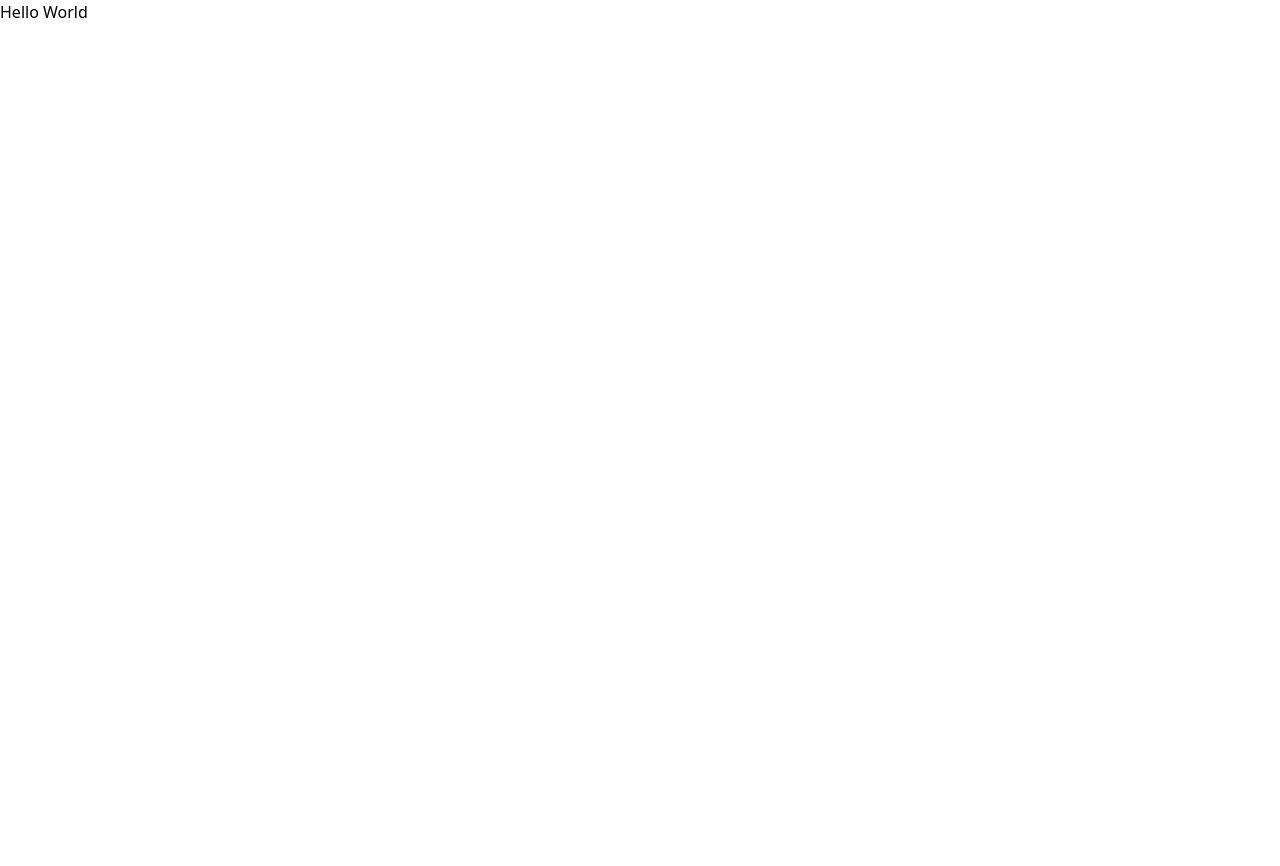
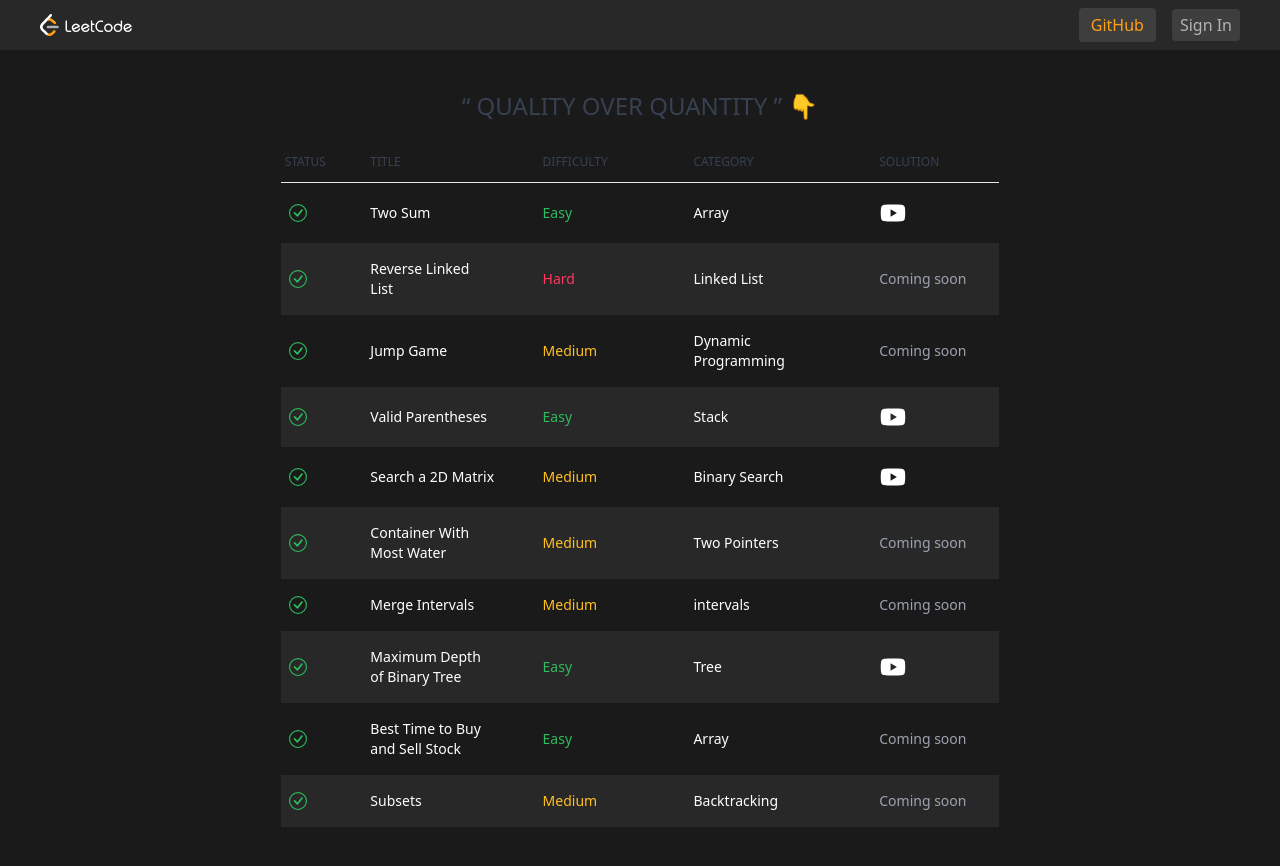
Before and after one commit to sarthaksharma27/Leetcode-clone, a Next.js app: page / in a window 1280 px wide. Before the commit the page ends 800 px from the top, so only its background shows below. Built offline with nearby package versions, Linux system fonts and the light colour scheme.

Commit message:
added mock problem

```diff
--- /dev/null
+++ b/src/components/ProblemsTable/ProblemsTable.tsx
@@ -0,0 +1,49 @@
+import { problems } from '@/mockProblems/problems';
+import { BsCheckCircle } from "react-icons/bs";
+import { AiFillYoutube } from "react-icons/ai";
+import React from 'react';
+import Link from 'next/link';
+
+type ProblemsTableProps = {};
+
+const ProblemsTable: React.FC<ProblemsTableProps> = () => {
+  return (
+    <tbody className='text-white'>
+      {problems.map((doc, idx) => {
+        const difficultyColor =
+          doc.difficulty === "Easy"
+            ? "text-dark-green-s"
+            : doc.difficulty === "Medium"
+            ? "text-dark-yellow"
+            : "text-dark-pink";
+
+        return (
+          <tr className={`${idx % 2 === 1 ? 'bg-dark-layer-1' : ''}`} key={doc.id}>
+            <th className='px-2 py-4 font-medium whitespace-nowrap text-dark-green-s'>
+              <BsCheckCircle fontSize={18} />
+            </th>
+            <td className='px-6 py-4'>
+              <Link className="hover:text-blue-600 cursor-pointer" href={`/problems/${doc.id}`}>
+                {doc.title}
+              </Link>
+            </td>
+            <td className={`px-6 py-4 ${difficultyColor}`}>{doc.difficulty}</td>
+            <td className={`px-6 py-4 ${doc.category}`}>{doc.category}</td>
+            <td className={`px-6 py-4`}>
+              {doc.videoId ? (
+                <AiFillYoutube
+                  fontSize={'28'}
+                  className="cursor-pointer hover:text-red-600"
+                />
+              ) : (
+                <p className='text-gray-400'>Coming soon</p>
+              )}
+            </td>
+          </tr>
+        );
+      })}
+    </tbody>
+  );
+};
+
+export default ProblemsTable;
--- /dev/null
+++ b/src/components/Topbar/Topbar.tsx
@@ -0,0 +1,34 @@
+import Link from 'next/link';
+import React from 'react';
+
+type TopbarProps = {};
+
+const Topbar: React.FC<TopbarProps> = () => {
+  return (
+    <nav className="relative flex h-[50px] w-full items-center px-5 bg-dark-layer-1 text-dark-gray-7">
+      <div className={`flex w-full items-center justify-between max-w-[1200px] mx-auto`}>
+        <Link href="/" className='h-[22px] flex-1'>
+            <img src="/logo-full.png" alt="Logo" className='h-full' />
+        </Link>
+
+        <div className="flex items-center space-x-4 flex-1 justify-end">
+          <div>
+            <a
+              href="https://github.com/sarthaksharma27/Leetcode-clone"
+              target="_blank"
+              rel="noreferrer"
+              className="bg-dark-fill-3 py-1.5 px-3 cursor-pointer rounded text-brand-orange hover:bg-dark-fill-2"
+            >
+              GitHub
+            </a>
+          </div>
+          <Link href="/auth">
+              <button className="bg-dark-fill-3 py-1 px-2 cursor-pointer rounded">Sign In</button>
+          </Link>
+        </div>
+      </div>
+    </nav>
+  );
+};
+
+export default Topbar;
--- /dev/null
+++ b/src/mockProblems/problems.ts
@@ -0,0 +1,91 @@
+export type Problem = {
+	id: string;
+	title: string;
+	difficulty: string;
+	category: string;
+	order: number;
+	videoId?: string;
+};
+
+export const problems: Problem[] = [
+	{
+		id: "two-sum",
+		title: "Two Sum",
+		difficulty: "Easy",
+		category: "Array",
+		order: 1,
+		videoId: "8-k1C6ehKuw",
+	},
+	{
+		id: "reverse-linked-list",
+		title: "Reverse Linked List",
+		difficulty: "Hard",
+		category: "Linked List",
+		order: 2,
+		videoId: "",
+	},
+	{
+		id: "jump-game",
+		title: "Jump Game",
+		difficulty: "Medium",
+		category: "Dynamic Programming",
+		order: 3,
+		videoId: "",
+	},
+	{
+		id: "valid-parentheses",
+		title: "Valid Parentheses",
+		difficulty: "Easy",
+		category: "Stack",
+		order: 4,
+		videoId: "xty7fr-k0TU",
+	},
+	{
+		id: "search-a-2d-matrix",
+		title: "Search a 2D Matrix",
+		difficulty: "Medium",
+		category: "Binary Search",
+		order: 5,
+		videoId: "ZfFl4torNg4",
+	},
+	{
+		id: "container-with-most-water",
+		title: "Container With Most Water",
+		difficulty: "Medium",
+		category: "Two Pointers",
+		order: 6,
+		videoId: "",
+	},
+	{
+		id: "merge-intervals",
+		title: "Merge Intervals",
+		difficulty: "Medium",
+		category: "intervals",
+		order: 7,
+		videoId: "",
+	},
+	{
+		id: "maximum-depth-of-binary-tree",
+		title: "Maximum Depth of Binary Tree",
+		difficulty: "Easy",
+		category: "Tree",
+		order: 8,
+		videoId: "4qYTqOiRMoM",
+	},
+	{
+		id: "best-time-to-buy-and-sell-stock",
+		title: "Best Time to Buy and Sell Stock",
+		difficulty: "Easy",
+		category: "Array",
+		order: 9,
+		videoId: "",
+	},
+	{
+		id: "subsets",
+		title: "Subsets",
+		difficulty: "Medium",
+		category: "Backtracking",
+		order: 10,
+		videoId: "",
+	},
+];
--- a/src/pages/index.tsx
+++ b/src/pages/index.tsx
@@ -1,10 +1,42 @@
-import Head from 'next/head';
+import ProblemsTable from '@/components/ProblemsTable/ProblemsTable';
+import Topbar from '@/components/Topbar/Topbar';
 
 export default function Home() {
   return (
     <>
-      <main>
-        <h1>Hello World</h1>
+      <main className='bg-dark-layer-2 min-h-screen'>
+        <Topbar />
+        <h1
+          className='text-2xl text-center text-gray-700 dark:text-gray-400 font-medium uppercase mt-10 mb-5'>
+          &ldquo; QUALITY OVER QUANTITY &rdquo; 👇
+        </h1>
+
+        <div className='relative overflow-x-auto mx-auto px-6 pb-10'>
+          <table className='text-sm text-left text-gray-500 dark:text-gray-400 sm:w-7/12 w-full max-w-[1200px] mx-auto'>
+            <thead className='text-xs text-gray-700 uppercase dark:text-gray-400 border-b '>
+              <tr>
+                <th scope='col' className='px-1 py-3 w-0 font-medium'>
+                  Status
+                </th>
+                <th scope='col' className='px-6 py-3 w-0 font-medium'>
+                  Title
+                </th>
+                <th scope='col' className='px-6 py-3 w-0 font-medium'>
+                  Difficulty
+                </th>
+
+                <th scope='col' className='px-6 py-3 w-0 font-medium'>
+                  Category
+                </th>
+                <th scope='col' className='px-6 py-3 w-0 font-medium'>
+                  Solution
+                </th>
+              </tr>
+            </thead>
+            <ProblemsTable />
+           </table>
+        </div>
+
       </main>
     </>
   );
```
